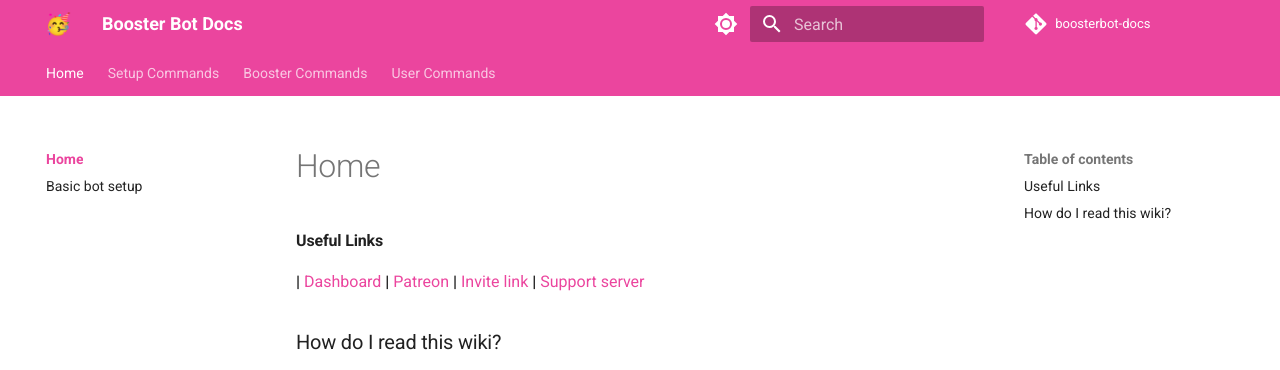
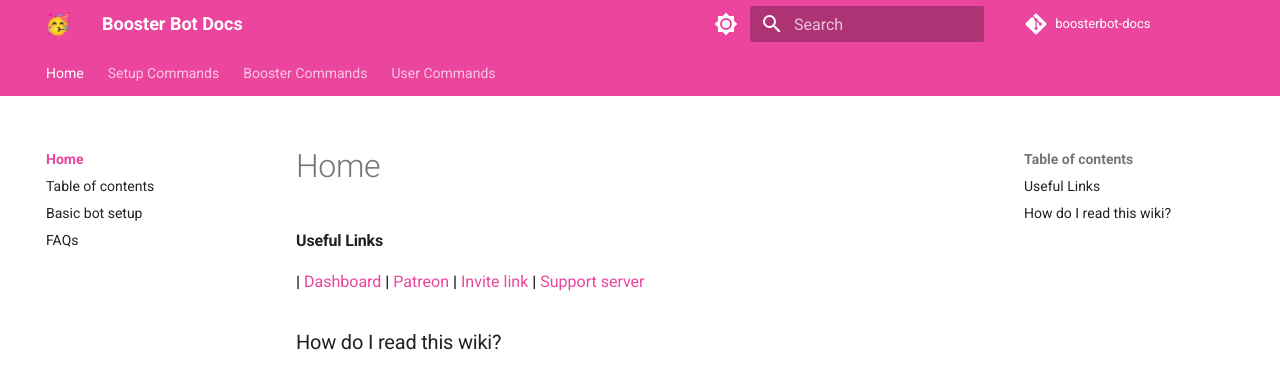
Before and after one commit to Booster-Bot-Discord/mkdocs-boosterbot, an MkDocs documentation site: the page built from docs/index.md, in a window 1280 px wide. Shown: the top 370 px of the page. Built offline with MkDocs 1.6.1 and Material for MkDocs 9.7.7, drawn with Linux system fonts in a browser that asks for light colours; comment, search, counter and statistics services are not loaded; some of the changed lines change nothing that is shown.

Commit message:
Update mkdocs.yml
Updated to match the dev branch

```diff
--- a/mkdocs.yml
+++ b/mkdocs.yml
@@ -29,9 +29,9 @@ theme:
 nav:
   - Home:
     - index.md
-    # - Table of contents: summary.md
+    - Table of contents: summary.md
     - Basic bot setup: setupguide.md
-    # - FAQs: faq.md
+    - FAQs: faq.md
   - Setup Commands:
     - Setup: ./commands/admin/setup.md
     - Greet: ./commands/admin/greet.md
```
